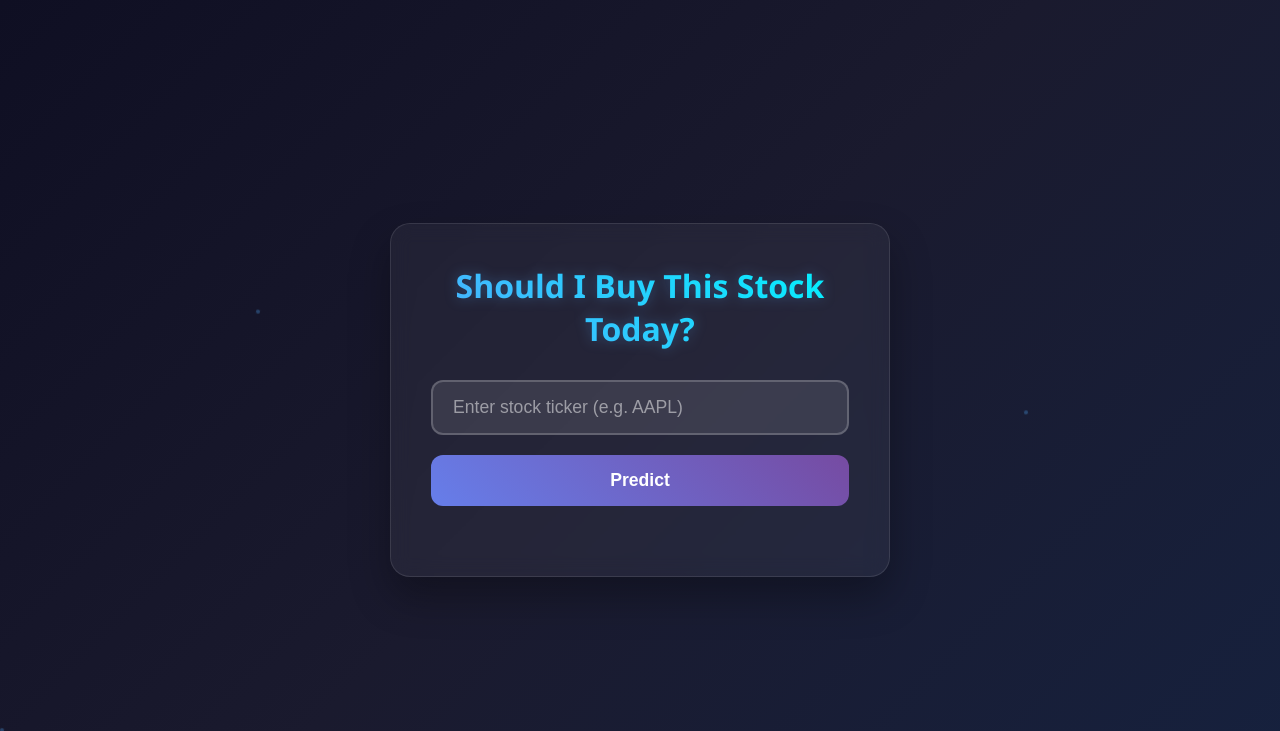
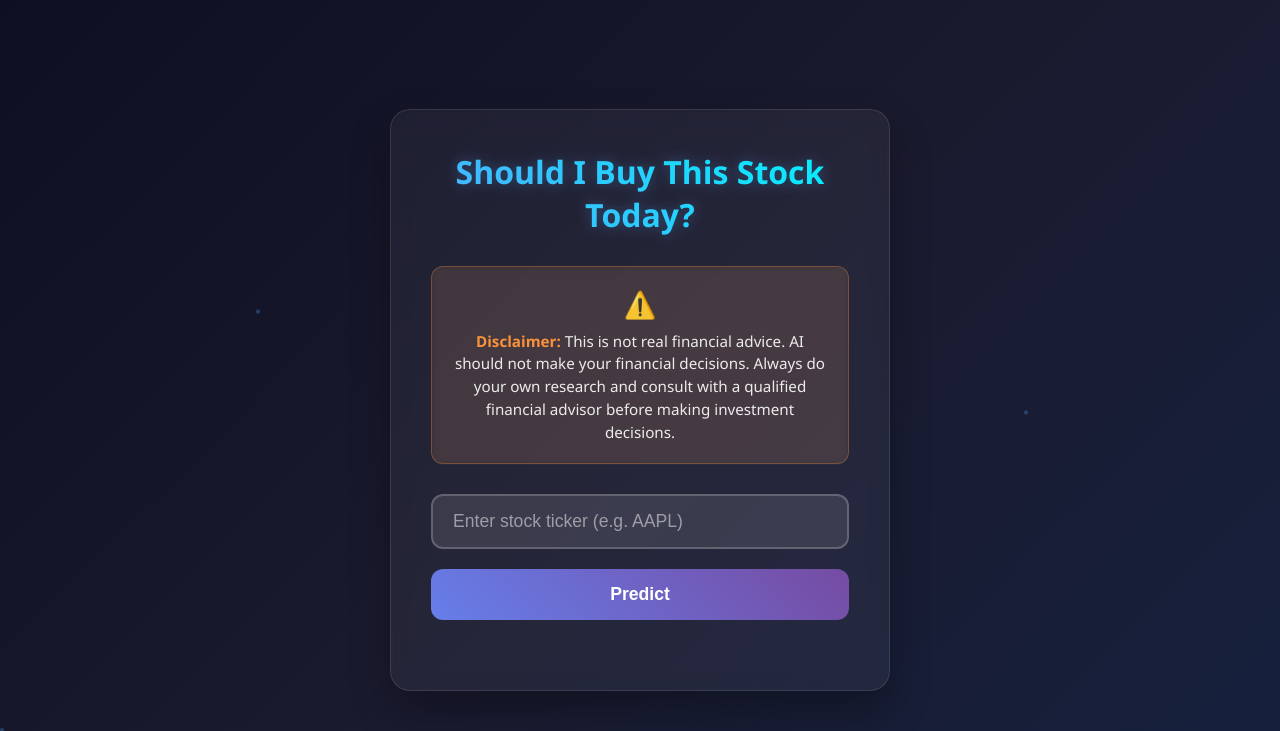
Before and after one commit to axli16/StockPredict, a Flask app: page / in a window 1280 px wide. Shown: the top 731 px of the page. Run offline with Flask 3, Linux system fonts and the light colour scheme; parts of the project's set-up code (start-up, migrations or seed data) failed here and were passed over.

Commit message:
deployment settings

```diff
--- a/app.py
+++ b/app.py
@@ -1,7 +1,7 @@
 from flask import Flask, request, render_template
 from joblib import load
 import yfinance as yf
-import pandas as pd
+import os
 
 app = Flask(__name__)
 model = load("stock_model.joblib")
@@ -58,4 +58,5 @@ def home():
     return render_template("index.html", result=result)
 
 if __name__ == "__main__":
-    app.run(debug=True)
+    port = int(os.environ.get("PORT", 5000))
+    app.run(debug=False, host="0.0.0.0", port=port)
--- a/templates/index.html
+++ b/templates/index.html
@@ -49,6 +49,39 @@
         @keyframes titleGlow {
             0% { filter: drop-shadow(0 0 5px rgba(79, 172, 254, 0.3)); }
             100% { filter: drop-shadow(0 0 20px rgba(79, 172, 254, 0.6)); }
+        }
+
+        .disclaimer {
+            background: rgba(251, 146, 60, 0.1);
+            border: 1px solid rgba(251, 146, 60, 0.3);
+            border-radius: 12px;
+            padding: 20px;
+            margin-bottom: 30px;
+            text-align: center;
+            backdrop-filter: blur(5px);
+        }
+
+        .disclaimer-icon {
+            font-size: 1.5rem;
+            margin-bottom: 10px;
+            animation: pulse 2s infinite;
+        }
+
+        @keyframes pulse {
+            0%, 100% { opacity: 0.7; transform: scale(1); }
+            50% { opacity: 1; transform: scale(1.1); }
+        }
+
+        .disclaimer p {
+            color: rgba(255, 255, 255, 0.9);
+            font-size: 0.95rem;
+            line-height: 1.5;
+            margin: 0;
+        }
+
+        .disclaimer strong {
+            color: #fb923c;
+            font-weight: 700;
         }
 
         .form-container {
@@ -261,6 +294,11 @@
     <div class="container">
         <h1>Should I Buy This Stock Today?</h1>
 
+        <div class="disclaimer">
+            <div class="disclaimer-icon">⚠️</div>
+            <p><strong>Disclaimer:</strong> This is not real financial advice. AI should not make your financial decisions. Always do your own research and consult with a qualified financial advisor before making investment decisions.</p>
+        </div>
+
         <form method="POST" class="form-container">
             <div class="input-group">
                 <input type="text" name="ticker" placeholder="Enter stock ticker (e.g. AAPL)" required>
```
Also changed, not shown: requirements.txt (added, +79 -0 lines).
